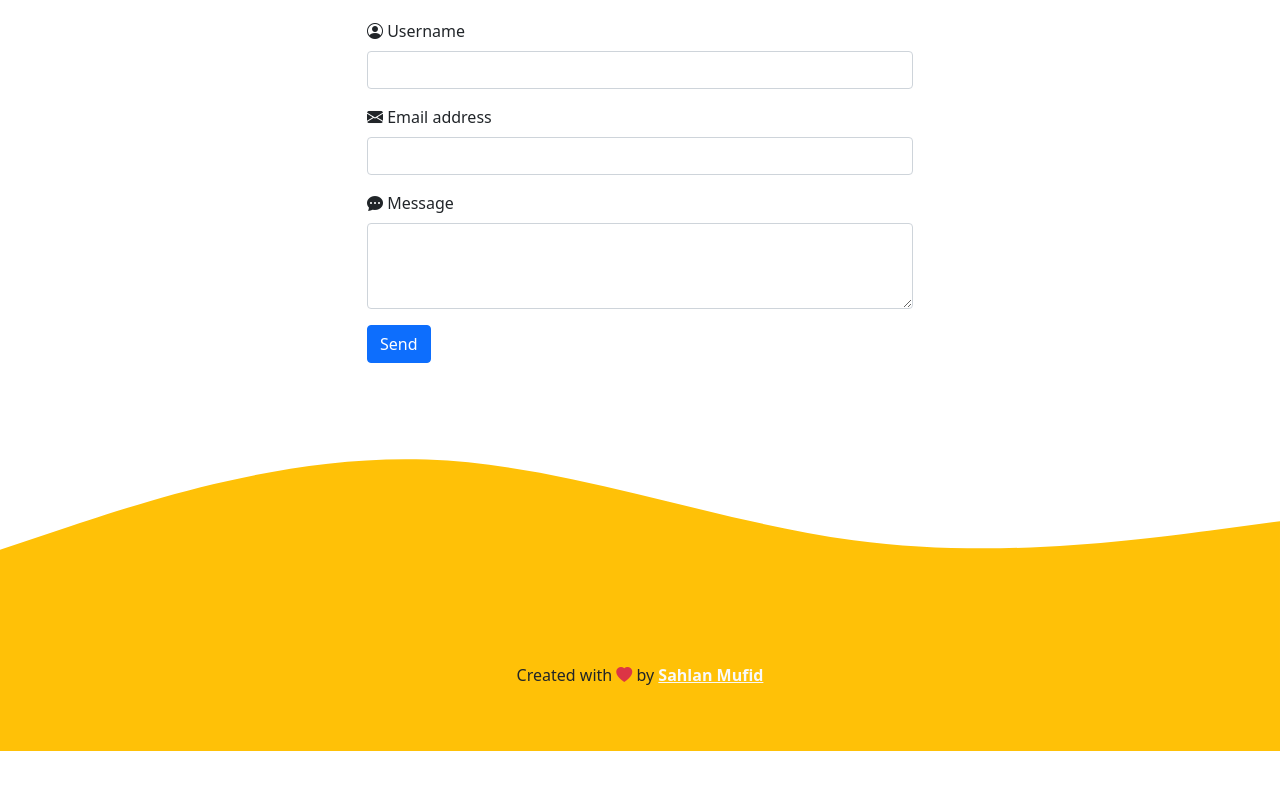
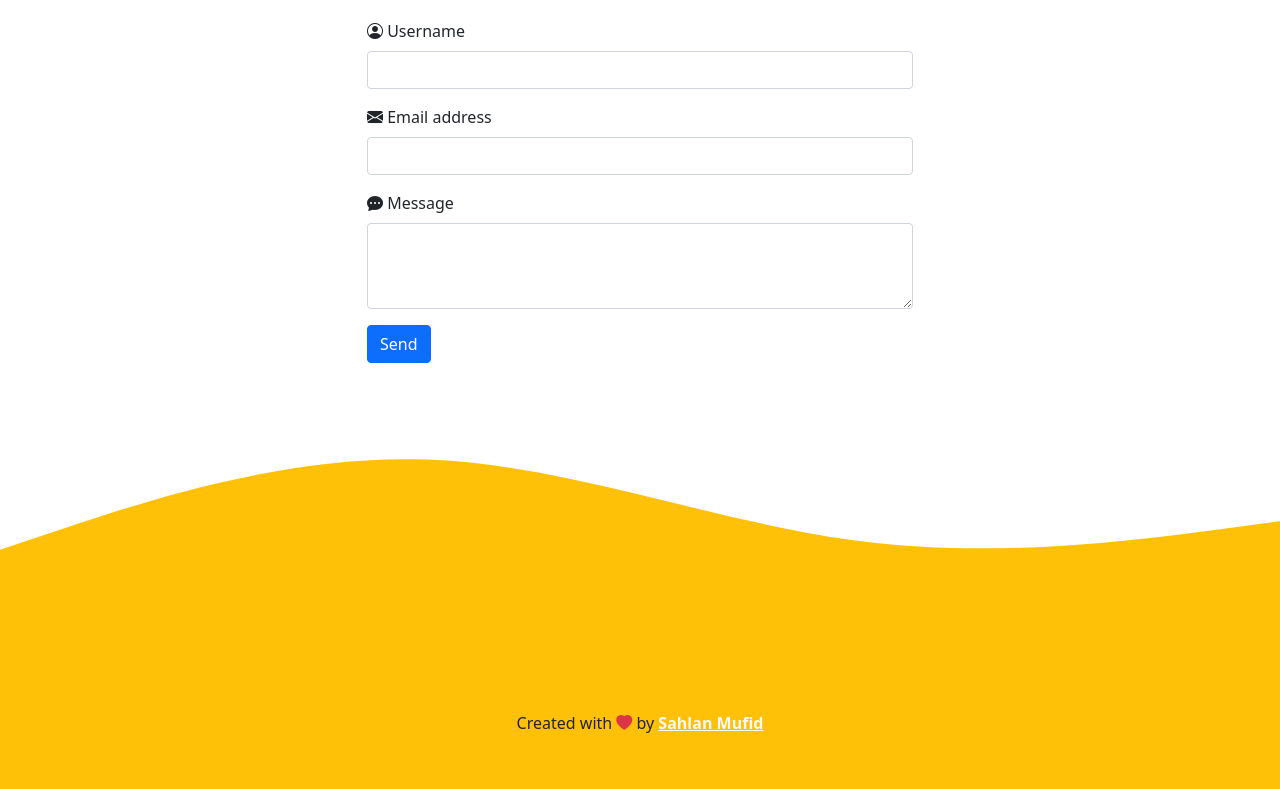
Before and after one commit to sahlanzd/pf_sm, a plain HTML site: page index.html in a window 1280 px wide. Shown: the part 3712-4501 px from the top of the page. Before the commit the page ends 4463 px from the top, so only its background shows below. Drawn offline with nearby package versions, Linux system fonts and the light colour scheme.

Commit message:
merubah ukuran pada footer

```diff
--- a/index.html
+++ b/index.html
@@ -245,7 +245,7 @@
     <!-- Contact end -->
 
     <!-- footer -->
-    <footer class="bg-warning text-dark text-center pb-5">
+    <footer class="bg-warning text-dark text-center p-5">
       <p>Created with <i class="bi bi-heart-fill text-danger"></i> by <a href="https://github.com/sahlanzd" class="text-light fw-bold">Sahlan Mufid</a></p>
     </footer>
     <!-- footer end -->
```
